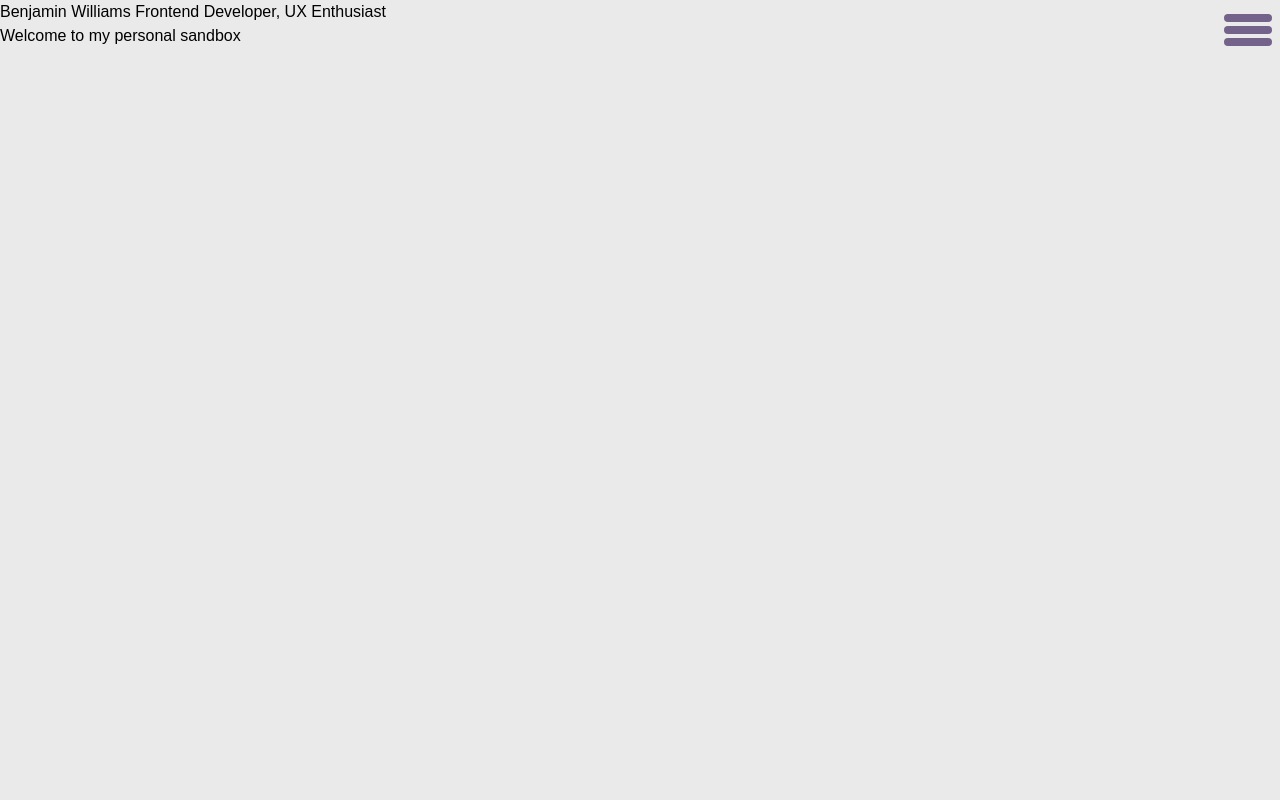
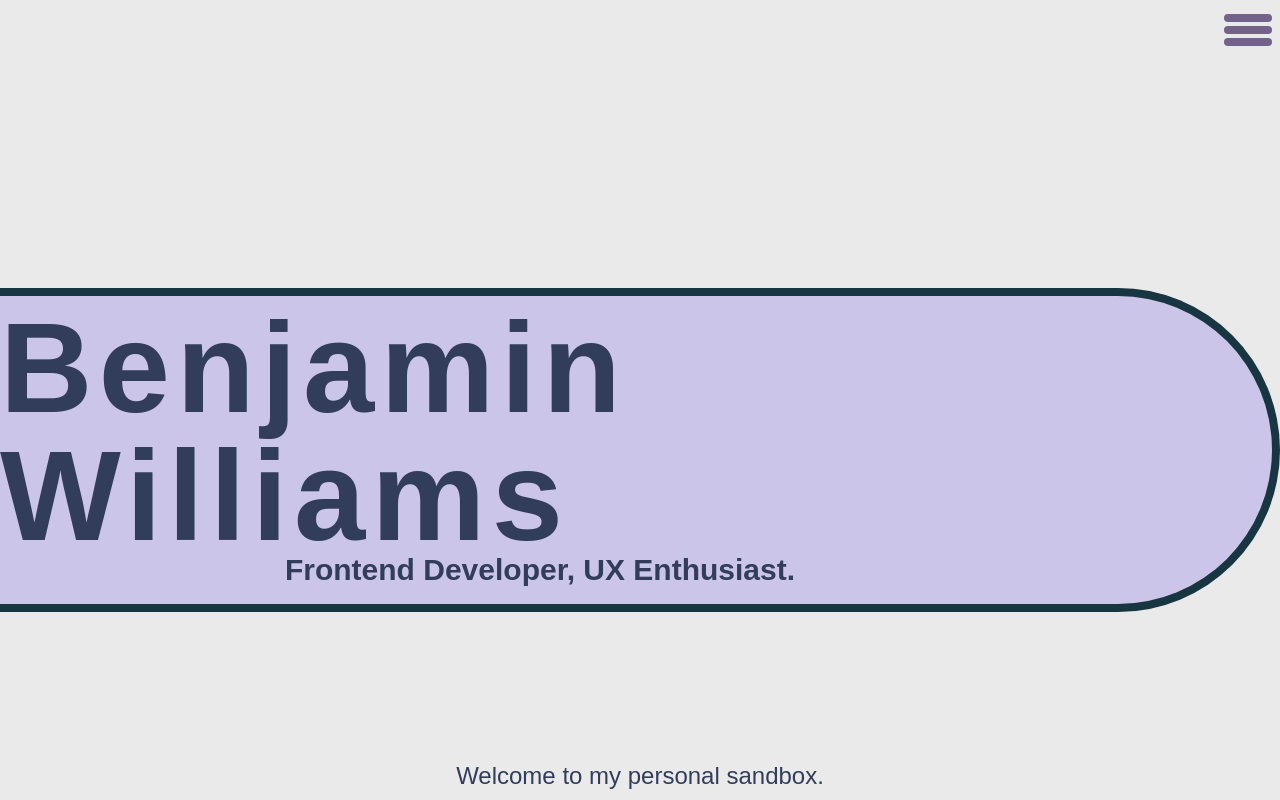
Before and after one commit to benwilliams140/benwilliams140.github.io, a SvelteKit app: page / in a window 1280 px wide. Shown: the top 800 px of the page. Built offline with nearby package versions, Linux system fonts and the light colour scheme; what @iconify/tailwind4 would draw is missing.

Commit message:
new home page

```diff
--- a/src/routes/+page.svelte
+++ b/src/routes/+page.svelte
@@ -7,15 +7,62 @@
 </svelte:head>
 
 <section class="w-full h-full">
-  <div>
-    <span>Benjamin Williams</span>
-    <span>Frontend Developer, UX Enthusiast</span>
+  <div
+    class="flex flex-col py-2 pr-48 mt-72 rounded-r-full border-8 transition-all text-tertiary bg-primary border-border w-fit">
+    <span class="text-9xl font-extrabold tracking-wider"
+      >Benjamin Williams</span>
+    <span class="relative bottom-2 self-center text-3xl font-bold"
+      >Frontend Developer, UX Enthusiast.</span>
   </div>
-  <div>
-    <span>Welcome to my personal sandbox</span>
+  <div
+    class="flex absolute bottom-0 flex-col items-center w-full transition-all">
+    <span class="text-2xl text-tertiary">Welcome to my personal sandbox.</span>
+    <a
+      aria-label="Next Page (About)"
+      href="/about"
+      class="my-1 rounded-2xl outline-none focus-visible:bg-secondary/20"
+      ><span class="m-3 animate-bounce icon-[ant-design--down-outlined] size-5"
+      ></span
+      ></a>
   </div>
 </section>
 
-<style lang="postcss">
-  @reference "tailwindcss";
+<style>
+  div:first-of-type {
+    border-left-style: none;
+    animation: slide-in-from-left 250ms linear 1;
+  }
+
+  div:last-of-type {
+    animation: slide-up-from-bottom 250ms linear 1;
+    animation-delay: 500ms;
+    animation-fill-mode: forwards;
+    opacity: 0;
+
+    a {
+      line-height: 0;
+    }
+  }
+
+  @keyframes slide-in-from-left {
+    from {
+      transform: translate3d(-100%, 0, 0);
+      opacity: 0;
+    }
+    to {
+      transform: translate3d(0, 0, 0);
+      opacity: 1;
+    }
+  }
+
+  @keyframes slide-up-from-bottom {
+    from {
+      transform: translate3d(0, 100%, 0);
+      opacity: 0;
+    }
+    to {
+      transform: translate3d(0, 0, 0);
+      opacity: 1;
+    }
+  }
 </style>
```
